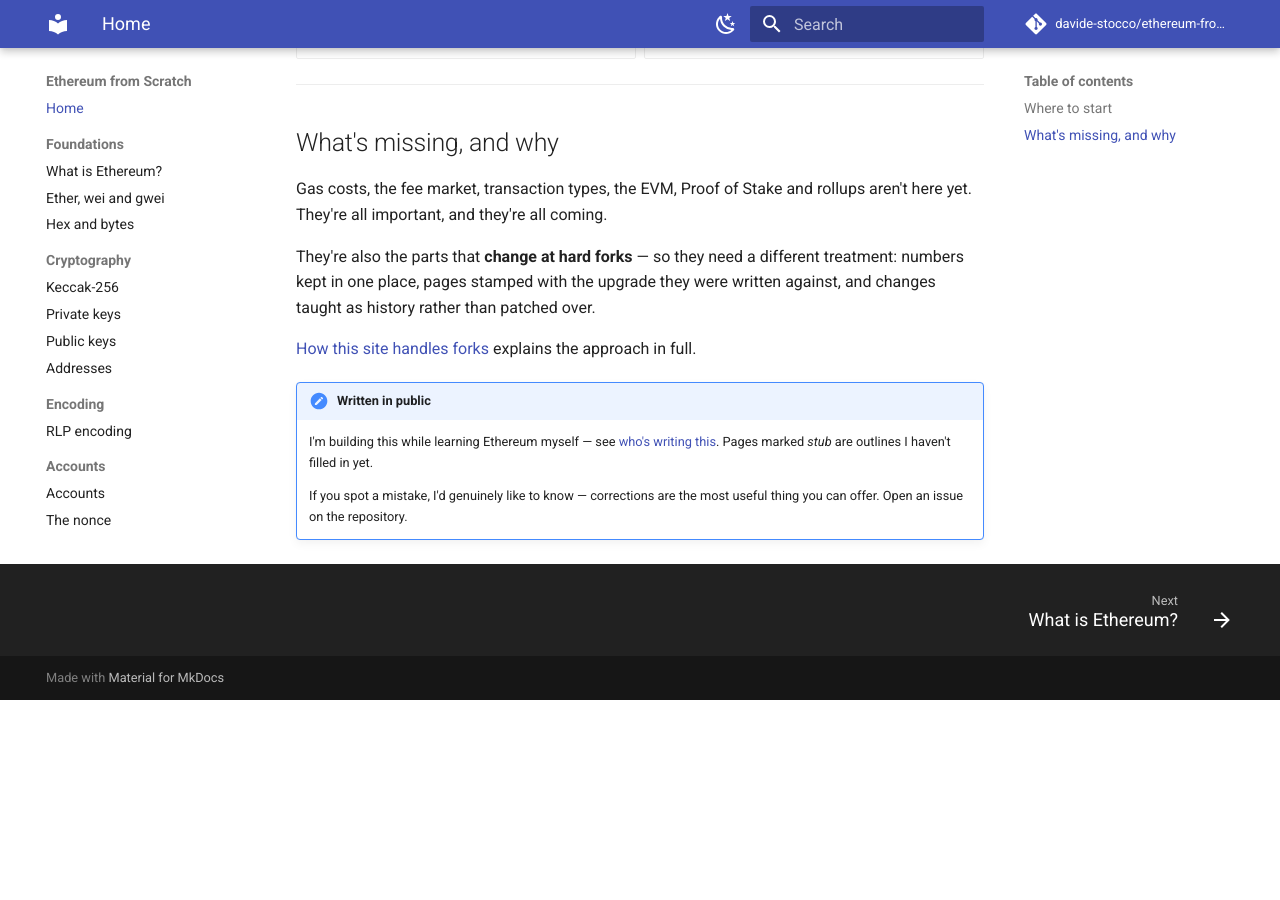
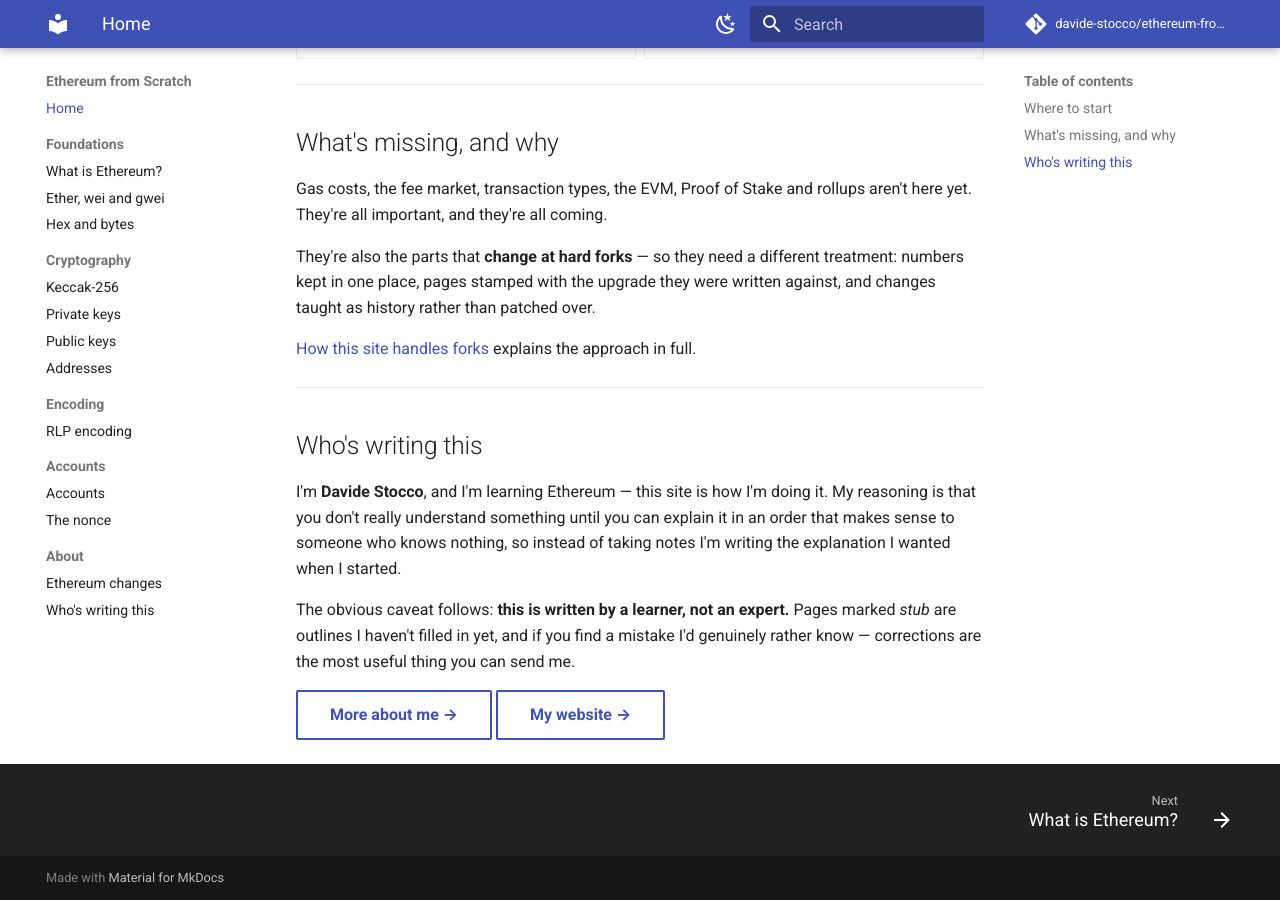
Before and after one commit to davide-stocco/ethereum-from-scratch, an MkDocs documentation site: the page built from docs/index.md, in a window 1280 px wide and 900 px high, scrolled down 905 px. Built offline with MkDocs 1.6.1 and Material for MkDocs 9.7.7, drawn with Linux system fonts in a browser that asks for light colours; comment, search, counter and statistics services are not loaded; before the commit the page ends 1605 px from its top, so only the background shows below that.

Commit message:
Introduce myself on the homepage
Replaces the 'written in public' note, which said much the same thing
in a box. Links out to the about page and my own site.

```diff
--- a/docs/index.md
+++ b/docs/index.md
@@ -44,11 +44,12 @@ They're also the parts that **change at hard forks** — so they need a differen
 
 [How this site handles forks](about/forks.md) explains the approach in full.
 
-!!! note "Written in public"
+---
 
-    I'm building this while learning Ethereum myself — see
-    [who's writing this](about/about-me.md). Pages marked *stub* are outlines
-    I haven't filled in yet.
+## Who's writing this
 
-    If you spot a mistake, I'd genuinely like to know — corrections are the most
-    useful thing you can offer. Open an issue on the repository.
+I'm **Davide Stocco**, and I'm learning Ethereum — this site is how I'm doing it. My reasoning is that you don't really understand something until you can explain it in an order that makes sense to someone who knows nothing, so instead of taking notes I'm writing the explanation I wanted when I started.
+
+The obvious caveat follows: **this is written by a learner, not an expert.** Pages marked *stub* are outlines I haven't filled in yet, and if you find a mistake I'd genuinely rather know — corrections are the most useful thing you can send me.
+
+[More about me →](about/about-me.md){ .md-button } [My website →](https://sites.google.com/view/davidestocco/){ .md-button }
```
